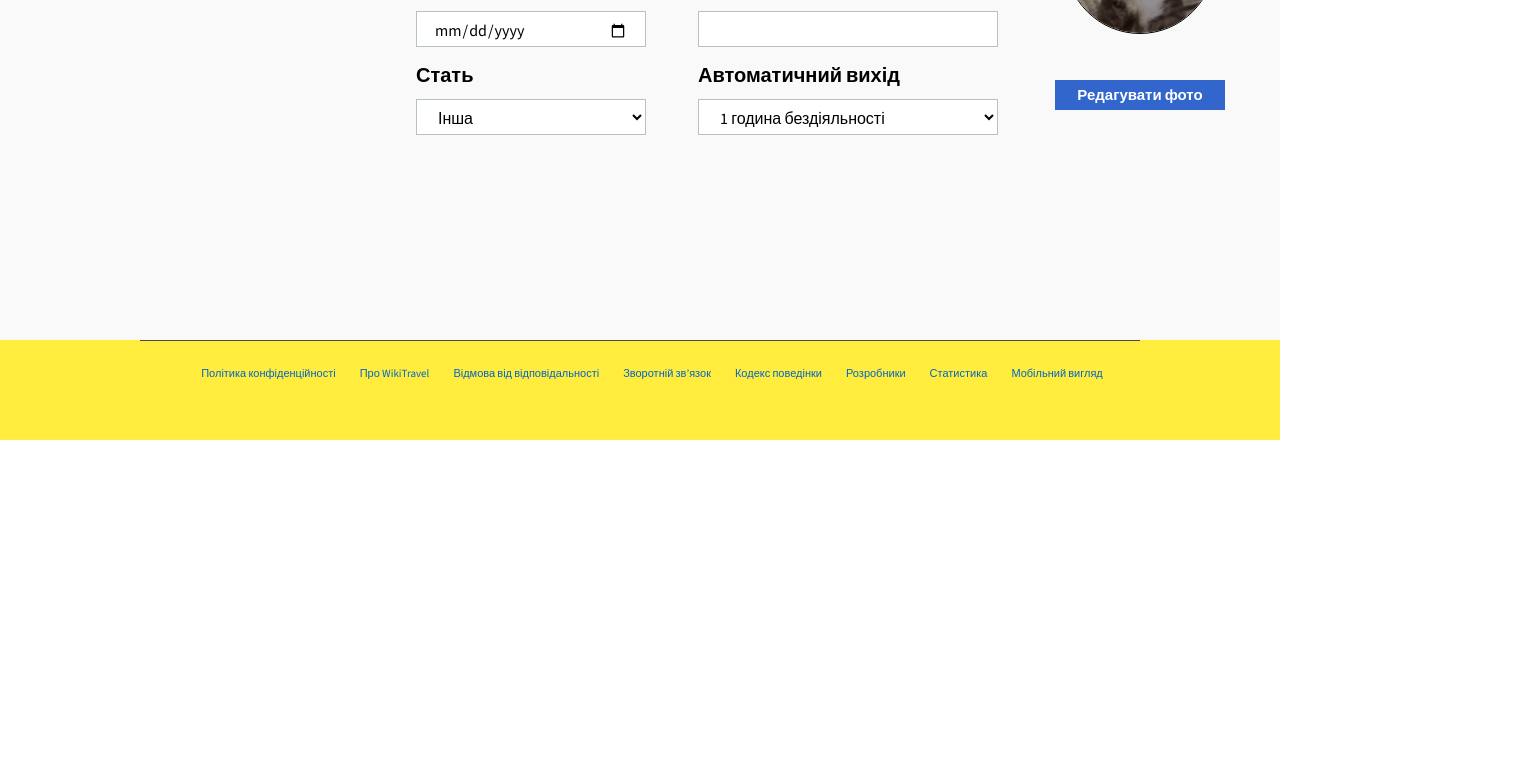
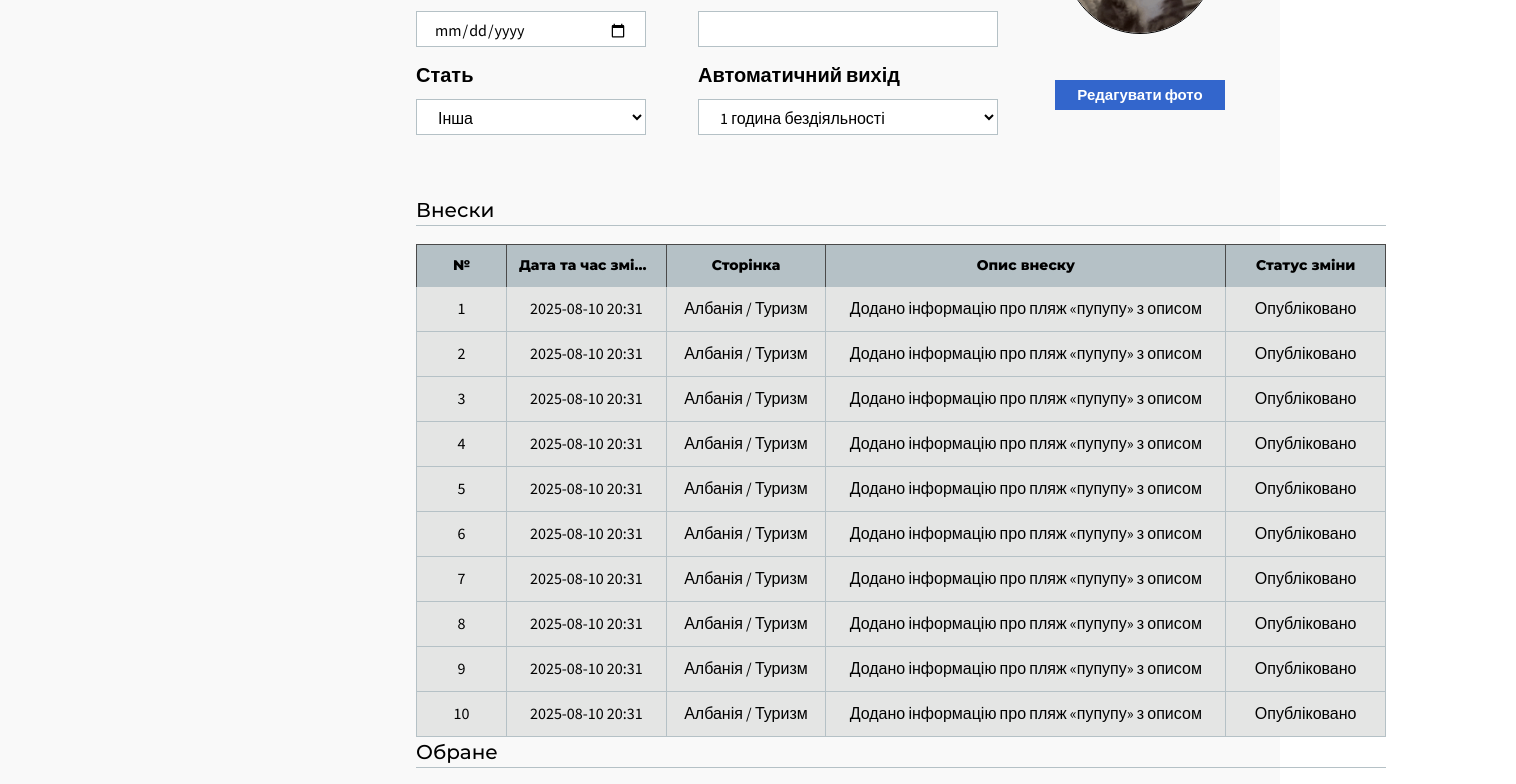
Before and after one commit to KITMAVV/wiki_clone_web, a React (Vite) app: page /users/1 in a window 1280 px wide. Shown: the part 360-1144 px from the top of the page, 1516 px wide, since content can reach past the window. Before the commit the page ends 800 px from the top, so only its background shows below. Built offline with nearby package versions, Linux system fonts and the light colour scheme.

Commit message:
GG_v0.9.0  -  User-Profile++-

```diff
--- a/index.html
+++ b/index.html
@@ -5,7 +5,7 @@
     <link rel="icon" type="image/svg+xml" href="/vite.svg" />
     <link rel="preconnect" href="https://fonts.googleapis.com">
     <link rel="preconnect" href="https://fonts.gstatic.com" crossorigin>
-    <link href="https://fonts.googleapis.com/css2?family=Montserrat:wght@600;700;800&family=Source+Sans+3:wght@400;600;700&display=swap" rel="stylesheet">
+    <link href="https://fonts.googleapis.com/css2?family=Montserrat:wght@500;600;700;800&family=Source+Sans+3:wght@400;600;700&display=swap" rel="stylesheet">
 
     <meta name="viewport" content="width=device-width, initial-scale=1.0" />
     <title>Wiki Clone</title>
--- a/package.json
+++ b/package.json
@@ -10,6 +10,7 @@
     "preview": "vite preview"
   },
   "dependencies": {
+    "prop-types": "^15.8.1",
     "react": "^19.1.0",
     "react-dom": "^19.1.0",
     "react-router-dom": "^7.8.0"
--- /dev/null
+++ b/src/components/Table_master/Table_master.jsx
@@ -0,0 +1,133 @@
+import React from "react";
+import PropTypes from "prop-types";
+
+/**
+ * Приклад як використати:
+ *
+ * const columns = [
+ *   { key: "id",    title: "ID",    style: { width: 90, textAlign: "right" } },
+ *   { key: "name",  title: "Імя" },
+ * ];
+ * const rows = [
+ *   { id: 1, name: "крутій228", email: "longemail@example.com" },
+ * ];
+ *
+ *
+ * <div><DataTable columns={columns} rows={rows}/></div>
+ *
+ */
+
+export default function DataTable({ columns, rows }) {
+    const tableStyle = {
+        width: 970,
+        tableLayout: "fixed",
+        borderCollapse: "collapse",
+        borderSpacing: 0,
+    };
+
+    const headerCellBase = {
+        padding: "10px 12px",
+        background: "#B5C1C6",
+        border: "1px solid #4A4A4A",
+        borderBottom: "none",
+        fontFamily: "Montserrat",
+        fontSize: 14,
+        fontWeight: 800,
+        textAlign: "center",
+        whiteSpace: "nowrap",
+        overflow: "hidden",
+        textOverflow: "ellipsis",
+    };
+
+    const cellBase = {
+        padding: "10px 12px",
+        background: "#E4E5E4",
+        textAlign: "center",
+        fontSize: 16,
+        border: "1px solid #B5C1C6",
+        whiteSpace: "nowrap",
+        overflow: "hidden",
+        textOverflow: "ellipsis",
+        verticalAlign: "top",
+    };
+
+    const colWidth = (style) => {
+        if (!style || style.width == null) return undefined;
+        return typeof style.width === "number" ? `${style.width}px` : style.width;
+    };
+
+    return (
+        <div style={{ width: 1100, overflow: "hidden" }}>
+            <table style={tableStyle}>
+                <colgroup>
+                    {columns.map((col) => (
+                        <col key={col.key} style={{width: colWidth(col.style)}}/>
+                    ))}
+                </colgroup>
+
+                <thead>
+                <tr>
+                    {columns.map((col) => (
+                        <th
+                            key={col.key}
+                            scope="col"
+                            style={{...headerCellBase, ...(col.style || {})}}
+                            title={String(col.title ?? "")}
+                        >
+                            {col.title}
+                        </th>
+                    ))}
+                </tr>
+                </thead>
+
+                <tbody>
+                {rows.map((row, rIdx) => (
+                    <tr key={rIdx}>
+                        {columns.map((col) => {
+                            const raw = row?.[col.key];
+                            const content =
+                                raw == null
+                                    ? ""
+                                    : (typeof raw === "string" || typeof raw === "number"
+                                        ? String(raw)
+                                        : raw);
+
+                            return (
+                                <td
+                                    key={col.key}
+                                    style={{...cellBase, ...(col.style || {})}}
+                                    title={typeof content === "string" ? content : ""}
+                                >
+                                    {content}
+                                </td>
+                            );
+                        })}
+                    </tr>
+                ))}
+                {rows.length === 0 && (
+                    <tr>
+                        <td
+                            colSpan={columns.length}
+                            style={{...cellBase, color: "#64748b", textAlign: "center"}}
+                        >
+                            No data
+                        </td>
+                    </tr>
+                )}
+                </tbody>
+
+            </table>
+        </div>
+    );
+}
+
+DataTable.propTypes = {
+    columns: PropTypes.arrayOf(
+        PropTypes.shape({
+            key: PropTypes.string.isRequired,     // ключ для данних строки
+            title: PropTypes.node.isRequired,     // заголовок стовпця
+            style: PropTypes.object,              // inline-стилі (width, textAlign и т.п.) *це чисто dev фіча, смертним юзерам воно не треба
+        })
+    ).isRequired,
+    rows: PropTypes.arrayOf(PropTypes.object).isRequired,
+};
--- a/src/pages/Users/UserProfile.css
+++ b/src/pages/Users/UserProfile.css
@@ -17,6 +17,13 @@
 .profile-title {
     font-size: 25px;
     font-weight: 700;
+}
+
+.profile-section-title {
+    font-size: 20px;
+    font-weight: 500;
+    border-bottom: 1px #b5c1c6 solid;
+    margin-bottom: 18px;
 }
 
 /*USER INFO <------------------*/
@@ -90,3 +97,11 @@
     cursor: pointer;
 }
 .profile-btn:hover { background: #2a62a0; }
+
+
+/*Contributions <------------------*/
+
+.profile-user-contributions {
+    margin-top: 60px;
+    width: 970px;
+}
--- a/src/pages/Users/UserProfile.jsx
+++ b/src/pages/Users/UserProfile.jsx
@@ -3,8 +3,32 @@ import { useParams } from "react-router-dom";
 import PageLayout from '../PageLayout.jsx';
 import Toc from '../../components/Page_content_list/Page_content_list.jsx'
 import Page_menu from "../../components/Page_menu/Page_menu.jsx";
+import DataTable from "../../components/Table_master/Table_master.jsx";
 
 import './UserProfile.css'
+
+
+// тут даные таблицы правок
+const columns = [
+    { key: "id",    title: "№",    style: { width: 90 } },
+    { key: "date",  title: "Дата та час зміни" },
+    { key: "page",  title: "Сторінка" },
+    { key: "description",  title: "Опис внеску", style: { width: 400 } },
+    { key: "status",  title: "Статус зміни" },
+];
+const rows = [
+    { id: 1, date: "2025-08-10 20:31", page: "Албанія / Туризм", description: "Додано інформацію про пляж «пупупу» з описом", status: "Опубліковано" },
+    { id: 2, date: "2025-08-10 20:31", page: "Албанія / Туризм", description: "Додано інформацію про пляж «пупупу» з описом", status: "Опубліковано" },
+    { id: 3, date: "2025-08-10 20:31", page: "Албанія / Туризм", description: "Додано інформацію про пляж «пупупу» з описом", status: "Опубліковано" },
+    { id: 4, date: "2025-08-10 20:31", page: "Албанія / Туризм", description: "Додано інформацію про пляж «пупупу» з описом", status: "Опубліковано" },
+    { id: 5, date: "2025-08-10 20:31", page: "Албанія / Туризм", description: "Додано інформацію про пляж «пупупу» з описом", status: "Опубліковано" },
+    { id: 6, date: "2025-08-10 20:31", page: "Албанія / Туризм", description: "Додано інформацію про пляж «пупупу» з описом", status: "Опубліковано" },
+    { id: 7, date: "2025-08-10 20:31", page: "Албанія / Туризм", description: "Додано інформацію про пляж «пупупу» з описом", status: "Опубліковано" },
+    { id: 8, date: "2025-08-10 20:31", page: "Албанія / Туризм", description: "Додано інформацію про пляж «пупупу» з описом", status: "Опубліковано" },
+    { id: 9, date: "2025-08-10 20:31", page: "Албанія / Туризм", description: "Додано інформацію про пляж «пупупу» з описом", status: "Опубліковано" },
+    { id: 10, date: "2025-08-10 20:31", page: "Албанія / Туризм", description: "Додано інформацію про пляж «пупупу» з описом", status: "Опубліковано" },
+];
+
 
 
 export default function UserProfile() {
@@ -138,6 +162,14 @@ export default function UserProfile() {
                     </section>
 
                     <section id="contributions" className="profile-user-contributions">
+                        <h1 className={"profile-section-title"}>Внески</h1>
+                        <div>
+                            <DataTable columns={columns} rows={rows}/>
+                        </div>
+                    </section>
+
+                    <section>
+                        <h1 className={"profile-section-title"}>Обране</h1>
 
                     </section>
                 </main>
--- a/src/pages/dev/testing_page.jsx
+++ b/src/pages/dev/testing_page.jsx
@@ -1,21 +1,17 @@
-import { useState } from 'react';
 import Header from '../../components/Header/Header.jsx';
 import Footer from '../../components/Footer/Footer.jsx';
 
 function Tests() {
-    const [count, setCount] = useState(0);
 
     return (
         <div style={{display: 'flex', flexDirection: 'column', minHeight: '100vh'}}>
             <Header />
 
-            <main style={{flex: 1, display: 'flex', justifyContent: 'center', alignItems: 'center', background: '#f9f9f9'}}>
-                <button onClick={() => setCount(c => c + 1)}>
-                    скажу честно: елементи сайту такі крихітні що я ледь не осліп поки з ними грався. {count}
-                </button>
+            <main style={{ flex: 1, display: 'flex', justifyContent: 'center', alignItems: 'center', background: '#f9f9f9' }}>
+
             </main>
 
-            <Footer />
+            <Footer/>
         </div>
     );
 }
```
Also changed, not shown: 1 other file (tests, documents, lock files or other folders).
